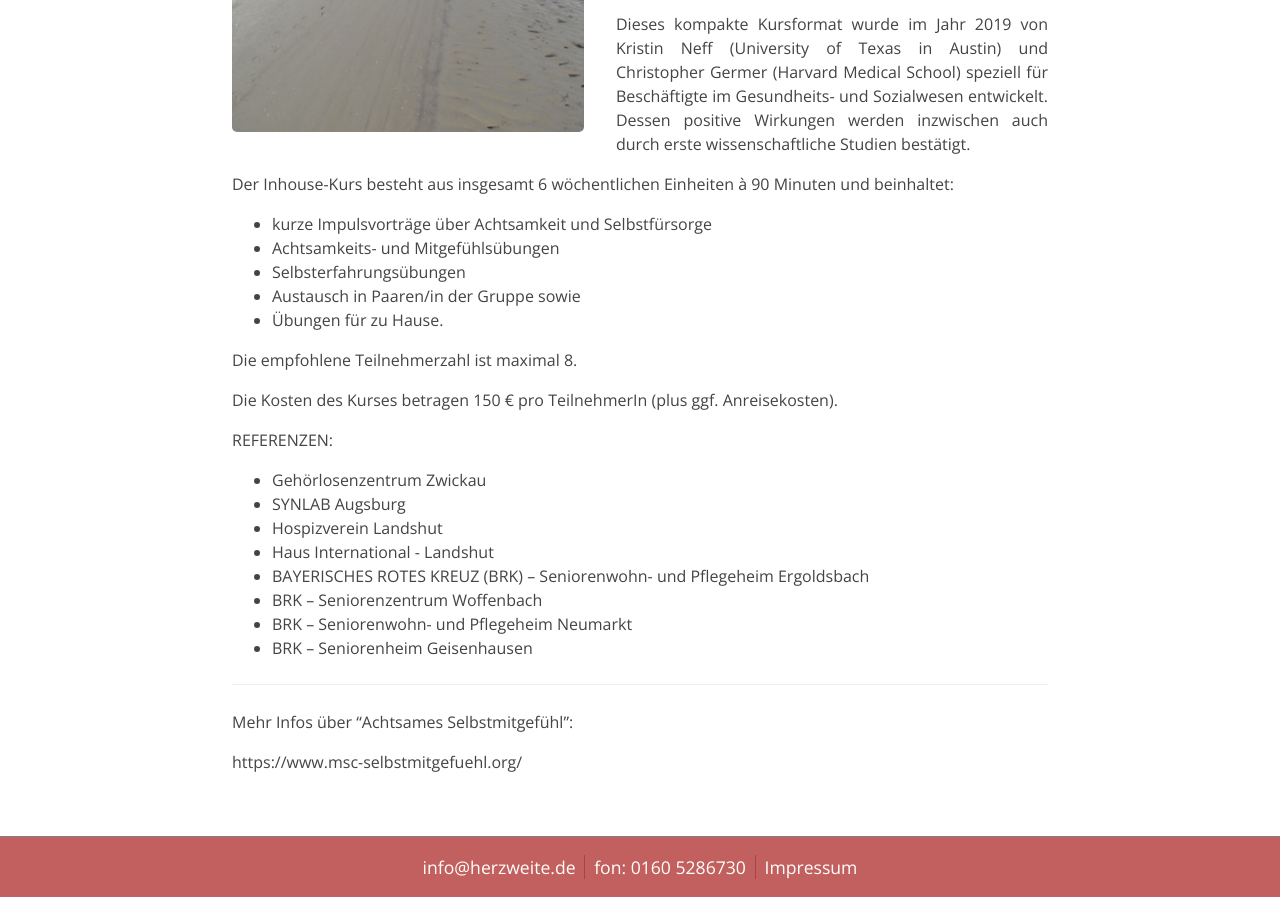
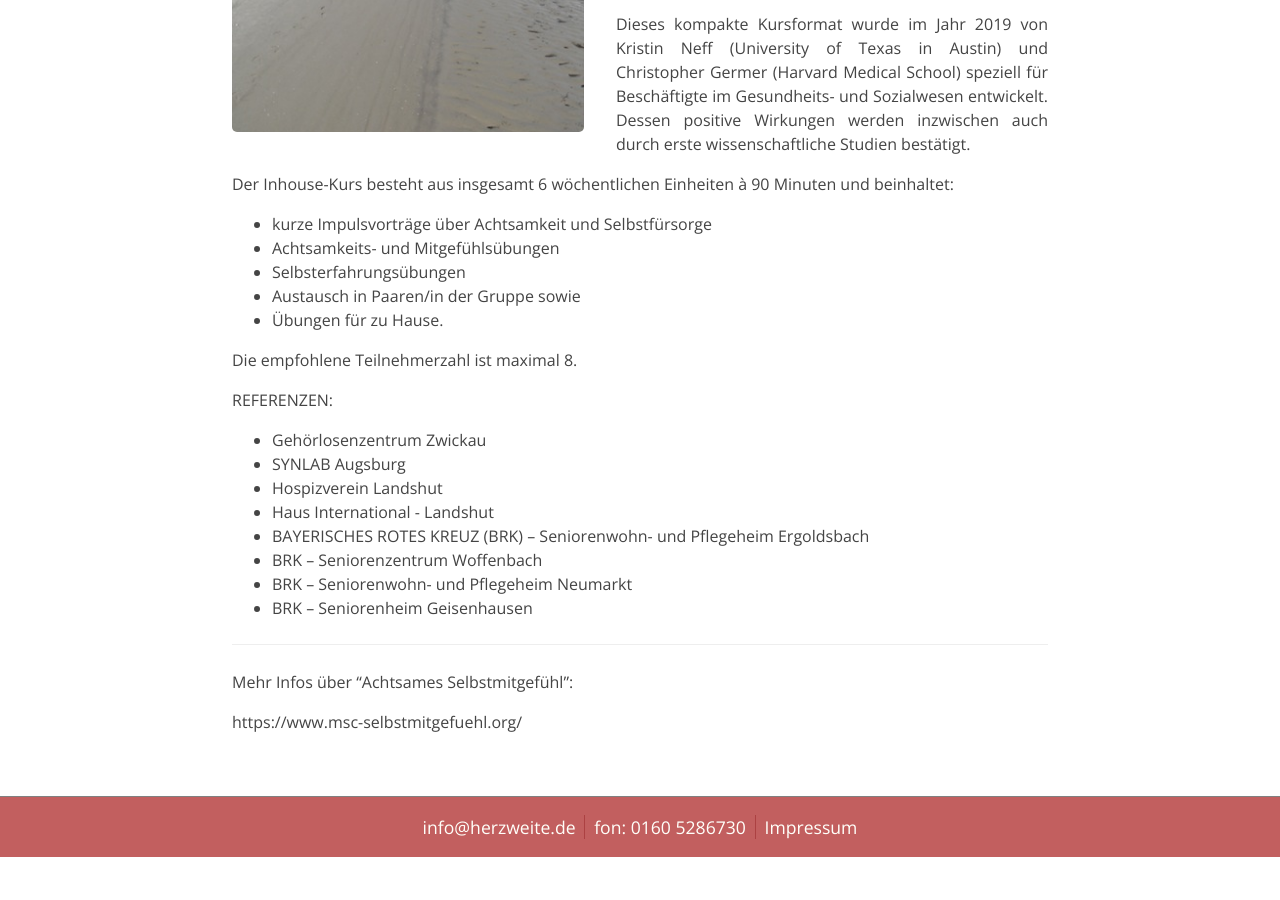
Before and after one commit to herzweite/herzweite.github.io, a Jekyll site: the page built from training.md, in a window 1280 px wide and 900 px high, scrolled down 577 px. Built offline with Jekyll 4.4.1, drawn with Linux system fonts in a browser that asks for light colours; after the commit the page ends 1437 px from its top, so only the background shows below that.

Commit message:
Update training.md

```diff
--- a/training.md
+++ b/training.md
@@ -27,9 +27,6 @@ Der Inhouse-Kurs besteht aus insgesamt 6 wöchentlichen Einheiten à 90 Minuten
 
 Die empfohlene Teilnehmerzahl ist maximal 8.
 
-Die Kosten des Kurses betragen 150 € pro TeilnehmerIn (plus ggf. Anreisekosten).
-
-
 
 
 REFERENZEN:
```
